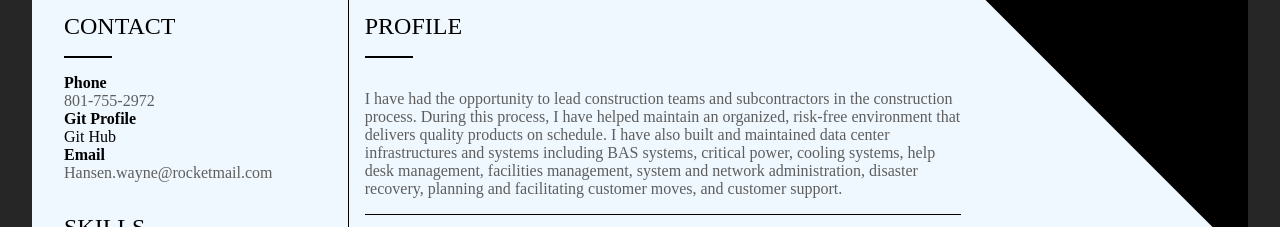
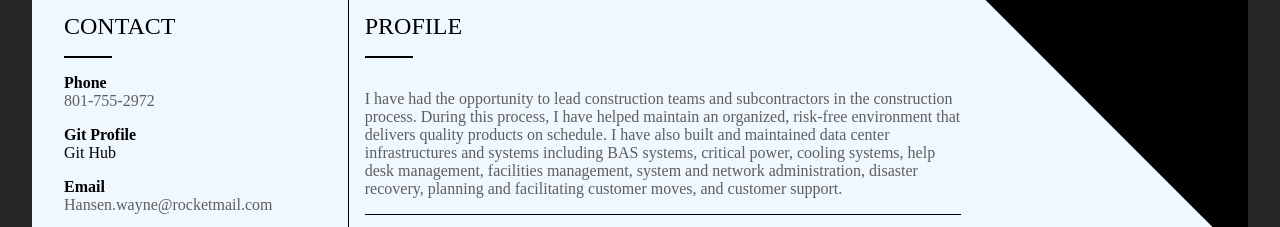
Before and after one commit to hanseway001/resume, a plain HTML site: page index.html in a window 1280 px wide. Shown: the part 339-566 px from the top of the page. Drawn offline with Linux system fonts and the light colour scheme.

Commit message:
changed contact spacing

```diff
--- a/css/style.scss
+++ b/css/style.scss
@@ -77,6 +77,10 @@ main {
     display: flex;
     flex-direction: column;
     width: 25%;
+}
+
+.subContact {
+    padding-bottom: 1em;
 }
 
 .right {
--- a/index.html
+++ b/index.html
@@ -16,18 +16,18 @@
         </header>
         <main>
             <div class="left">
-                <div>
+                <div class="contact">
                     <h3>CONTACT</h3>
                     <div class="line"></div>
-                    <div>
+                    <div class="subContact">
                         <h4>Phone</h4>
                         <p>801-755-2972</p>
                     </div>
-                    <div>
+                    <div class="subContact">
                         <h4>Git Profile</h4>
                         <div><a href="https://github.com/hanseway001"></a>Git Hub</div>
                     </div>
-                    <div>
+                    <div class="subContact">
                         <h4>Email</h4>
                         <p>Hansen.wayne@rocketmail.com</p>
                     </div>
```
Also changed, not shown: css/style.css, 1 other file.
